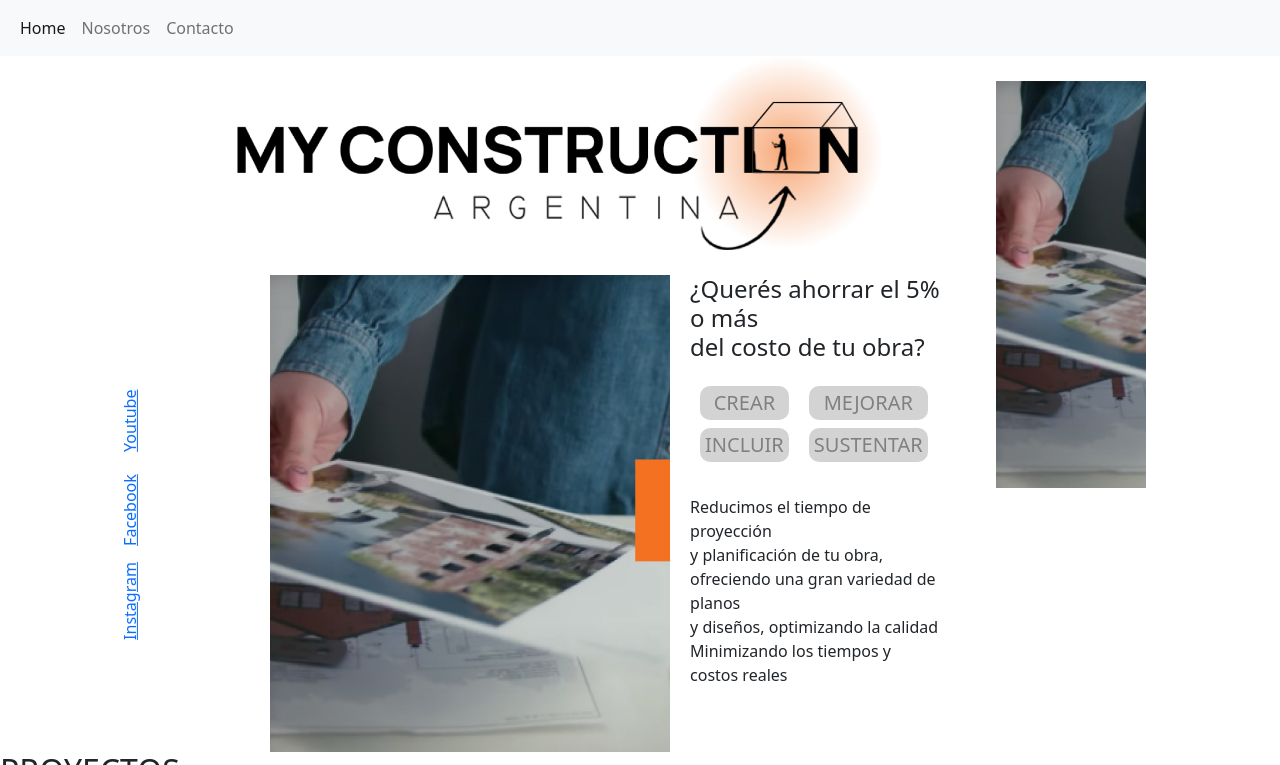
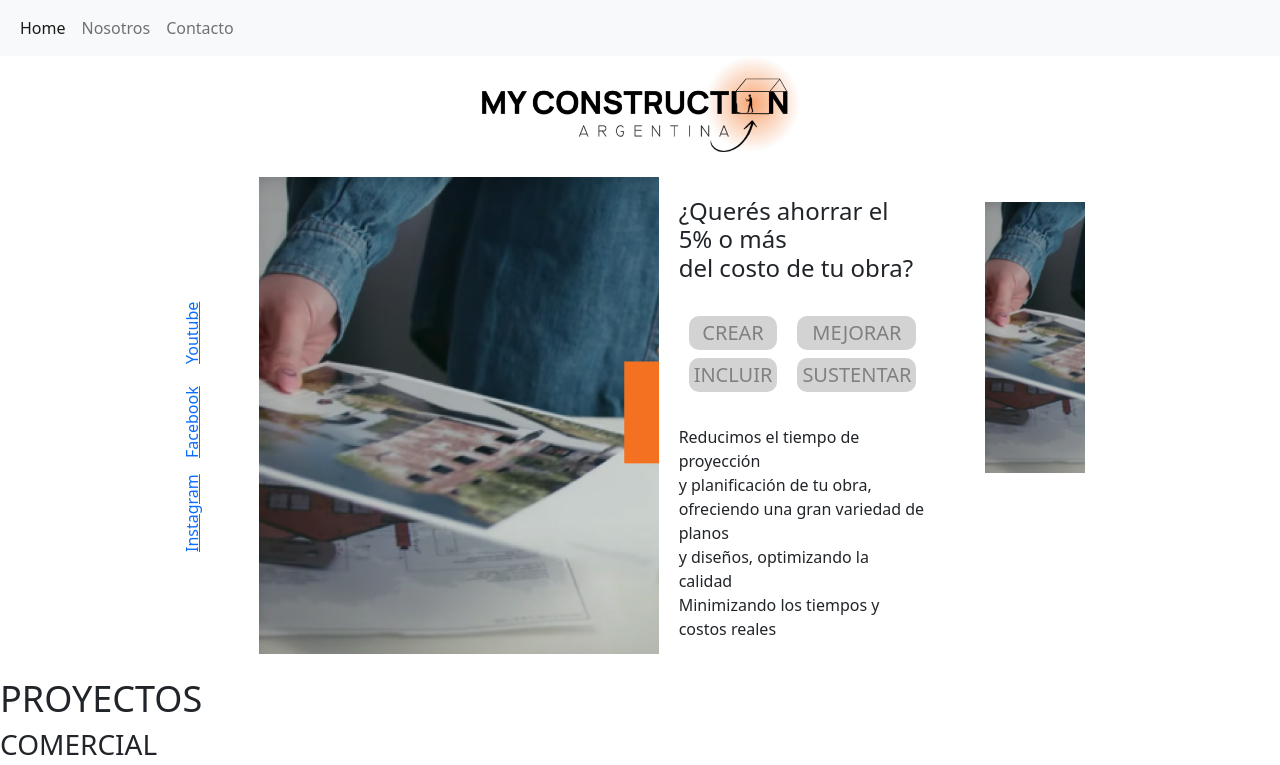
Before and after one commit to palazzid88/My-Construction, a website: page index.html in a window 1280 px wide. Shown: the top 765 px of the page. Drawn offline with nearby package versions, Linux system fonts and the light colour scheme.

Commit message:
se trabaja en section container

```diff
--- a/index.html
+++ b/index.html
@@ -38,6 +38,9 @@
     </header>
     <main>
       <section class="section_container">
+        <picture class="box_picture">
+          <img src="./pages/img/logo.jpg" class="logo_img" alt="logo con el nombre de la compañia">
+        </picture>
         <div class="box_article">
           <div class="box_contacto">
             <ul class="contacto_box_list">
@@ -47,14 +50,11 @@
             </ul>
           </div>
           <div class="box_div">
-            <picture class="box_picture">
-              <img src="./pages/img/logo.jpg" class="logo_img" alt="logo con el nombre de la compañia">
-            </picture>
             <article class="box_article">
               <div class="box_article_img">
                 <img src="./pages/img/image 4.jpg" class="img_1" alt="foto de un hombre sosteniendo un plano de obra">
               </div>
-              <div class="Box_article_text">
+              <div class="box_article_info">
                 <div class="box_article_title">
                   <h4>¿Querés ahorrar el 5% o más <br> del costo de tu obra?</h4>
                 </div>
--- a/sass/views/_inicio.scss
+++ b/sass/views/_inicio.scss
@@ -3,7 +3,7 @@
 
 
 .logo_img {
-    width: 650px;
+    width: 320px;
     margin-bottom: 25px;
 }
 
@@ -12,12 +12,13 @@
 }
 
 .box_contacto {
+    width: 25px;
     // margin: auto;
     .contacto_box_list{
         list-style: none;
         display: flex;
         flex-direction: column;
-        margin-top: 310px;
+        margin-top: 150px;
         // margin: 10px;
         // padding: 10px;
         .contacto_list_item{
@@ -35,17 +36,27 @@
 
 
 .box_picture {
-    margin-bottom: 20px;
+    // margin-bottom: 20px;
+    display: flex;
+    justify-content: center;
 }
 
 .box_article {
-    max-width: 1200px;
+    max-width: 1400px;
     width: 90%;
     margin: auto;
     display: flex;
     flex-direction: row;
-    justify-content: space-evenly;
+    justify-content: center;
+    // flex-wrap: wrap;
 
+}
+
+.box_article_info {
+    display: flex;
+    flex-direction: column;
+    margin: 10px;
+    padding: 10px;
 }
 
 .box_article_title {
@@ -58,9 +69,9 @@
     margin-top: 25px;
 }
 
-.box_article_img {
-    margin-right: 20px;
-}
+// .box_article_img {
+//     // margin-right: 20px;
+// }
 
 .box_article_h2 {
     display: flex;
@@ -89,7 +100,7 @@ h5 {
 
 .box_banner {
     display: inline-block;
-    width: 200px;
+    // width: 200px;
 }
 
 .div_flex{
@@ -98,7 +109,7 @@ h5 {
 }
 
 .img_banner {
-    width: 150px;
+    width: 100px;
     margin-top: 25px;
 }
 
```
Also changed, not shown: css/main.css.
